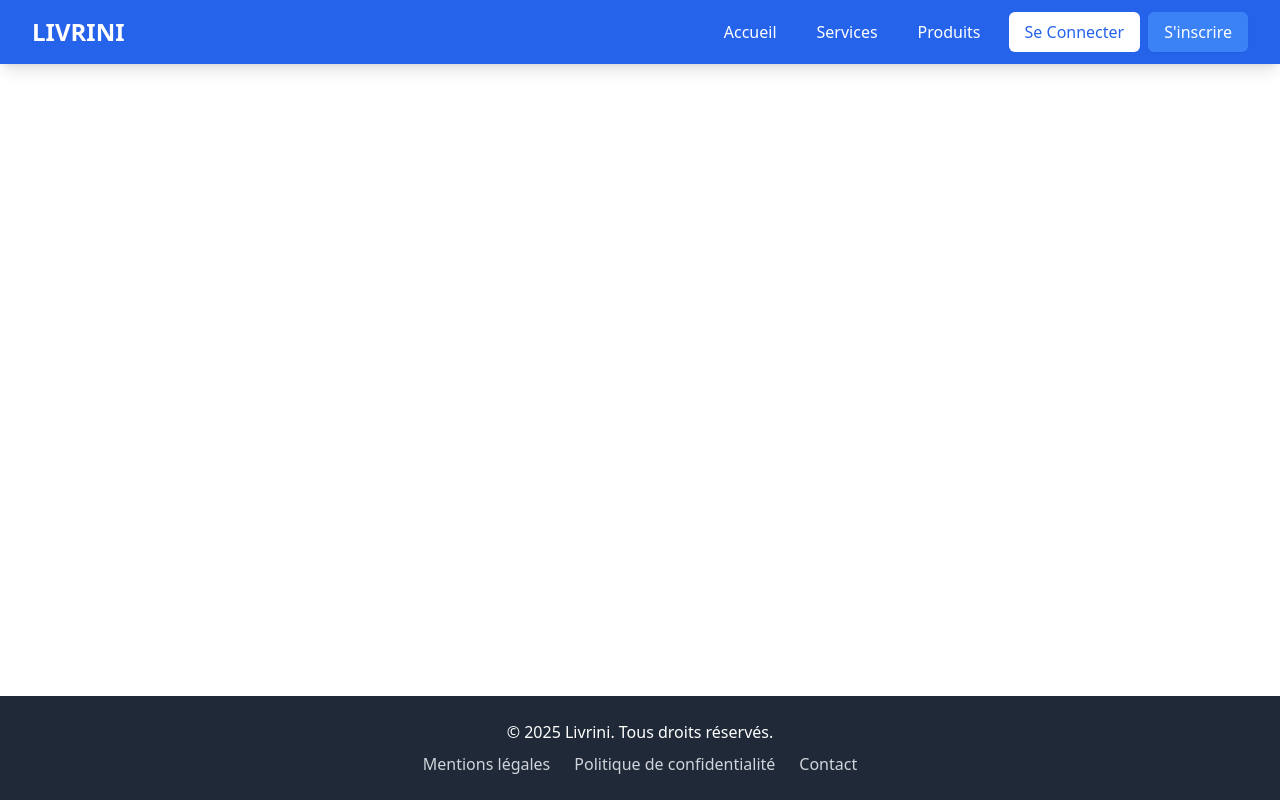
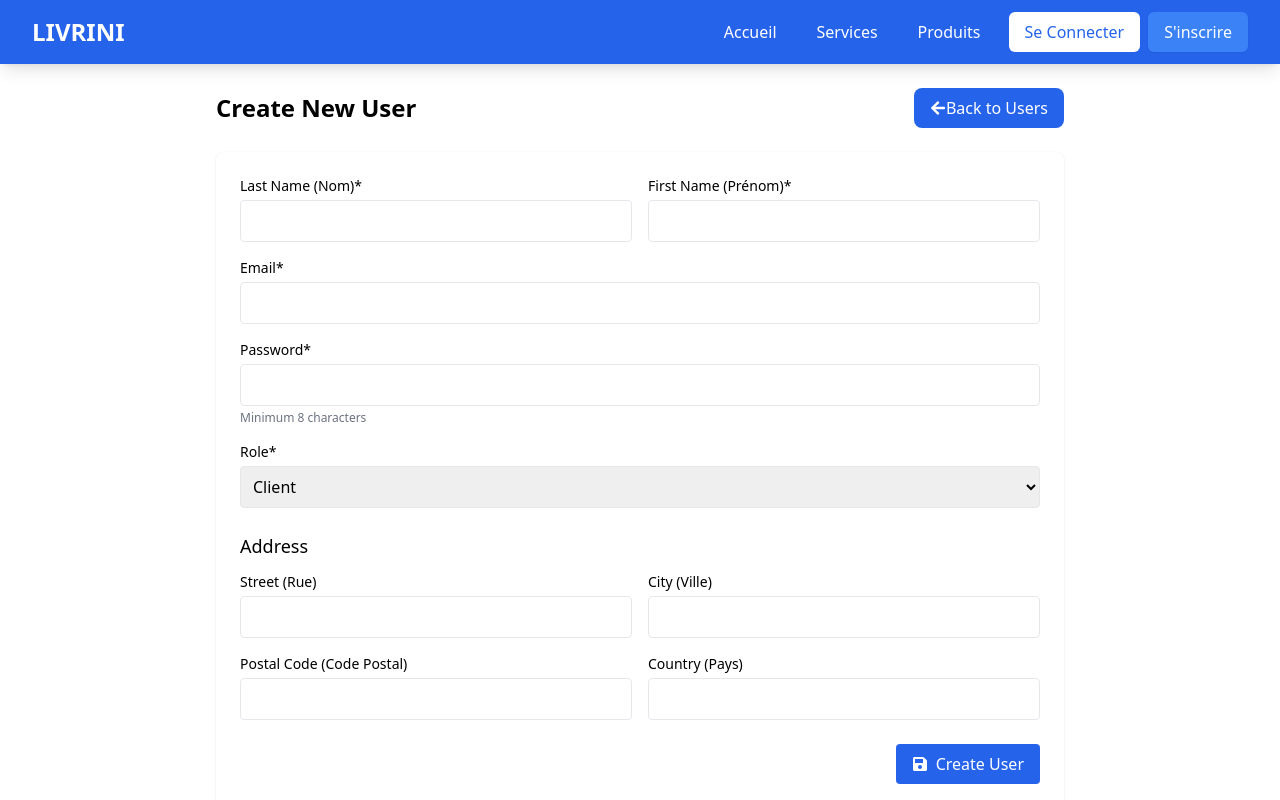
Before and after one commit to Mharbi187/FrontEnd, a React (Vite) app: page /admin-create-user in a window 1280 px wide. Built offline with nearby package versions, Linux system fonts and the light colour scheme.

Commit message:
modifications pour les dashboards

```diff
--- a/src/App.jsx
+++ b/src/App.jsx
@@ -11,6 +11,7 @@ import FournisseurDashboard from './pages/FournisseurDashboard';
 import ProductPage from './pages/Produits';
 import { jwtDecode } from 'jwt-decode';
 import ProfilePage from './pages/ProfilePage';
+import AdminCreateUserPage from './pages/AdminCreateUserPage';
 
 const ProtectedRoute = ({ allowedRoles, children }) => {
   const token = localStorage.getItem('token');
@@ -42,6 +43,7 @@ function App() {
           <Route path="/products/:category?" element={<ProductPage />} />
           <Route path="/login" element={<Login />} />
           <Route path="/profile" element={<ProfilePage />} />
+          <Route path="/admin-create-user" element={<AdminCreateUserPage />} />
           <Route path="/register" element={<Register />} />
 
           {/* Dashboard routes */}
--- /dev/null
+++ b/src/pages/AdminCreateUserPage.jsx
@@ -0,0 +1,236 @@
+import React, { useState } from 'react';
+import { useNavigate } from 'react-router-dom';
+import { FaSave, FaArrowLeft } from 'react-icons/fa';
+import axios from 'axios';
+
+const api = axios.create({
+  baseURL: 'http://localhost:5000/api',
+  headers: {
+    'Content-Type': 'application/json'
+  }
+});
+
+export default function AdminCreateUserPage() {
+  const navigate = useNavigate();
+  const [loading, setLoading] = useState(false);
+  const [error, setError] = useState(null);
+  const [success, setSuccess] = useState(null);
+
+  const [user, setUser] = useState({
+    nom: '',
+    prenom: '',
+    email: '',
+    role: 'client',
+    adresse: {
+      rue: '',
+      ville: '',
+      codePostal: '',
+      pays: ''
+    }
+  });
+
+  const [password, setPassword] = useState('');
+
+  const handleInputChange = (e) => {
+    const { name, value } = e.target;
+
+    if (name.includes('adresse.')) {
+      const field = name.split('.')[1];
+      setUser(prev => ({
+        ...prev,
+        adresse: {
+          ...prev.adresse,
+          [field]: value
+        }
+      }));
+    } else {
+      setUser(prev => ({ ...prev, [name]: value }));
+    }
+  };
+
+  const handleSubmit = async (e) => {
+    e.preventDefault();
+    setLoading(true);
+    setError(null);
+    setSuccess(null);
+
+    // Basic validation
+    if (!user.nom || !user.prenom || !user.email || !password) {
+      setError('All required fields must be filled');
+      setLoading(false);
+      return;
+    }
+
+    if (password.length < 8) {
+      setError('Password must be at least 8 characters');
+      setLoading(false);
+      return;
+    }
+
+    try {
+      const token = localStorage.getItem('token');
+      const payload = {
+        ...user,
+        motdepasse: password
+      };
+
+      await api.post('/users', payload, {
+        headers: { Authorization: `Bearer ${token}` }
+      });
+
+      setSuccess('User created successfully');
+      setTimeout(() => navigate('/admin/users'), 1500);
+    } catch (err) {
+      console.error('Create user error:', err.response?.data);
+      setError(err.response?.data?.message || 'Failed to create user');
+    } finally {
+      setLoading(false);
+    }
+  };
+
+  return (
+    <div className="max-w-4xl mx-auto p-6">
+      <div className="flex justify-between items-center mb-6">
+        <h1 className="text-2xl font-bold">Create New User</h1>
+        <button
+          onClick={() => navigate('/admin-dashboard')}
+          className="flex items-center px-4 py-2 bg-blue-600 text-white rounded-lg hover:bg-blue-700 transition"
+        >
+          <FaArrowLeft /> Back to Users
+        </button>
+      </div>
+
+      {error && (
+        <div className="mb-4 p-3 bg-red-100 text-red-700 rounded">
+          {error}
+        </div>
+      )}
+
+      {success && (
+        <div className="mb-4 p-3 bg-green-100 text-green-700 rounded">
+          {success}
+        </div>
+      )}
+
+      <form onSubmit={handleSubmit} className="bg-white p-6 rounded-lg shadow">
+        <div className="grid grid-cols-1 md:grid-cols-2 gap-4 mb-4">
+          <div>
+            <label className="block text-sm font-medium mb-1">Last Name (Nom)*</label>
+            <input
+              type="text"
+              name="nom"
+              value={user.nom}
+              onChange={handleInputChange}
+              className="w-full p-2 border rounded"
+              required
+            />
+          </div>
+          <div>
+            <label className="block text-sm font-medium mb-1">First Name (Prénom)*</label>
+            <input
+              type="text"
+              name="prenom"
+              value={user.prenom}
+              onChange={handleInputChange}
+              className="w-full p-2 border rounded"
+              required
+            />
+          </div>
+          <div className="md:col-span-2">
+            <label className="block text-sm font-medium mb-1">Email*</label>
+            <input
+              type="email"
+              name="email"
+              value={user.email}
+              onChange={handleInputChange}
+              className="w-full p-2 border rounded"
+              required
+            />
+          </div>
+
+          <div className="md:col-span-2">
+            <label className="block text-sm font-medium mb-1">Password*</label>
+            <input
+              type="password"
+              value={password}
+              onChange={(e) => setPassword(e.target.value)}
+              className="w-full p-2 border rounded"
+              required
+              minLength={8}
+            />
+            <p className="text-xs text-gray-500 mt-1">Minimum 8 characters</p>
+          </div>
+
+          <div className="md:col-span-2">
+            <label className="block text-sm font-medium mb-1">Role*</label>
+            <select
+              name="role"
+              value={user.role}
+              onChange={handleInputChange}
+              className="w-full p-2 border rounded"
+              required
+            >
+              <option value="client">Client</option>
+              <option value="admin">Admin</option>
+              <option value="fournisseur">Fournisseur</option>
+            </select>
+          </div>
+        </div>
+
+        <h3 className="text-lg font-medium mt-6 mb-3">Address</h3>
+        <div className="grid grid-cols-1 md:grid-cols-2 gap-4 mb-4">
+          <div>
+            <label className="block text-sm font-medium mb-1">Street (Rue)</label>
+            <input
+              type="text"
+              name="adresse.rue"
+              value={user.adresse.rue}
+              onChange={handleInputChange}
+              className="w-full p-2 border rounded"
+            />
+          </div>
+          <div>
+            <label className="block text-sm font-medium mb-1">City (Ville)</label>
+            <input
+              type="text"
+              name="adresse.ville"
+              value={user.adresse.ville}
+              onChange={handleInputChange}
+              className="w-full p-2 border rounded"
+            />
+          </div>
+          <div>
+            <label className="block text-sm font-medium mb-1">Postal Code (Code Postal)</label>
+            <input
+              type="text"
+              name="adresse.codePostal"
+              value={user.adresse.codePostal}
+              onChange={handleInputChange}
+              className="w-full p-2 border rounded"
+            />
+          </div>
+          <div>
+            <label className="block text-sm font-medium mb-1">Country (Pays)</label>
+            <input
+              type="text"
+              name="adresse.pays"
+              value={user.adresse.pays}
+              onChange={handleInputChange}
+              className="w-full p-2 border rounded"
+            />
+          </div>
+        </div>
+
+        <div className="flex justify-end mt-6">
+          <button
+            type="submit"
+            disabled={loading}
+            className="flex items-center gap-2 px-4 py-2 bg-blue-600 text-white rounded hover:bg-blue-700"
+          >
+            <FaSave /> {loading ? 'Creating...' : 'Create User'}
+          </button>
+        </div>
+      </form>
+    </div>
+  );
+}
--- a/src/pages/AdminDashboard.jsx
+++ b/src/pages/AdminDashboard.jsx
@@ -19,6 +19,7 @@ import {
   FiCheckCircle,
   FiCheck,
 } from "react-icons/fi";
+import { FaUser } from "react-icons/fa";
 import { motion } from "framer-motion";
 import jsPDF from "jspdf";
 import html2canvas from "html2canvas";
@@ -411,19 +412,29 @@ export default function AdminDashboard() {
   }
 
   return (
+    <div className="min-h-screen">
+      {/* Top bar */}
+      <div className="flex justify-between items-center bg-white p-4 shadow-md">
+        <h1 className="text-2xl font-bold">Admin Dashboard</h1>
 
-    <div className="min-h-screen bg-gray-50">
-      {/* Header */}
-      <header className="bg-white shadow">
-        <div className="max-w-7xl mx-auto py-6 px-4 sm:px-6 lg:px-8">
-          <h1 className="text-3xl font-bold text-gray-900">Admin Dashboard</h1>
-          <div className="flex justify-end items-center gap-4">
-            <button onClick={handleLogout} className="bg-red-500 text-white px-5 py-3 rounded-lg hover:bg-red-600 transition">
-              Déconnexion
-            </button>
-          </div>
+        <div className="flex items-center space-x-3">
+          {/* Profile shortcut */}
+          <button
+            onClick={() => navigate("/profile")}
+            className="flex items-center px-4 py-2 bg-blue-600 text-white rounded-lg hover:bg-blue-700 transition"
+          >
+            <FaUser className="mr-2" /> Profile
+          </button>
+
+          {/* Logout button */}
+          <button
+            onClick={handleLogout}
+            className="bg-red-500 text-white px-5 py-3 rounded-lg hover:bg-red-600 transition"
+          >
+            Déconnexion
+          </button>
         </div>
-      </header>
+      </div>
 
       {/* Main */}
 
@@ -467,7 +478,7 @@ export default function AdminDashboard() {
               <div className="flex justify-between items-center mb-6">
                 <h2 className="text-xl font-semibold text-gray-800">Users Management</h2>
                 <div className="flex items-center space-x-2">
-                  <button onClick={() => navigate("/admin/users/add")} className="flex items-center px-4 py-2 bg-blue-600 text-white rounded-md hover:bg-blue-700">
+                  <button onClick={() => navigate('/admin-create-user')} className="flex items-center px-4 py-2 bg-blue-600 text-white rounded-md hover:bg-blue-700">
                     <FiUserPlus className="mr-2" /> Add User
                   </button>
                   <button onClick={fetchUsers} className="px-3 py-2 border rounded-md text-sm">Refresh</button>
@@ -790,6 +801,7 @@ export default function AdminDashboard() {
             </div>
           )}
         </motion.div>
+
       </main>
     </div>
   );
```
